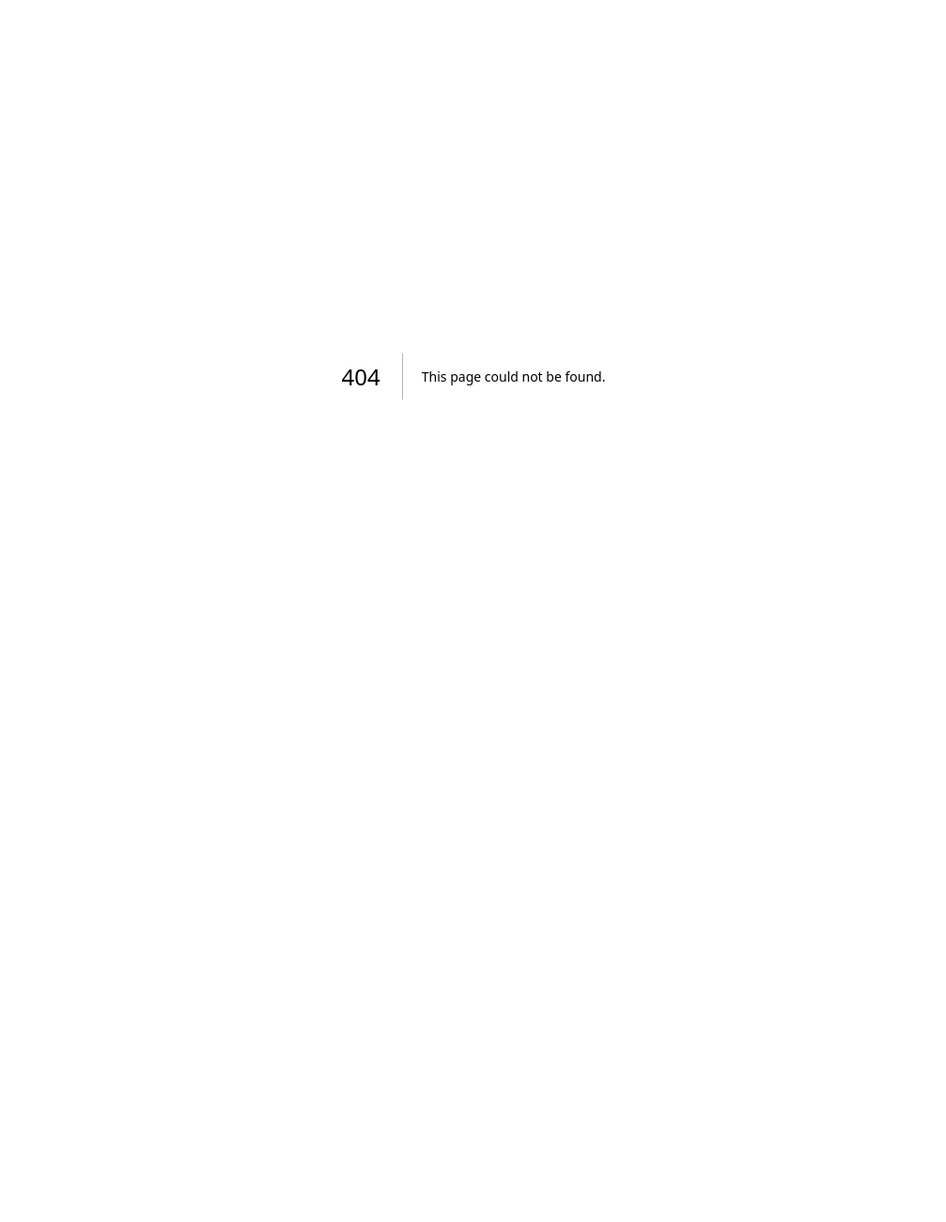
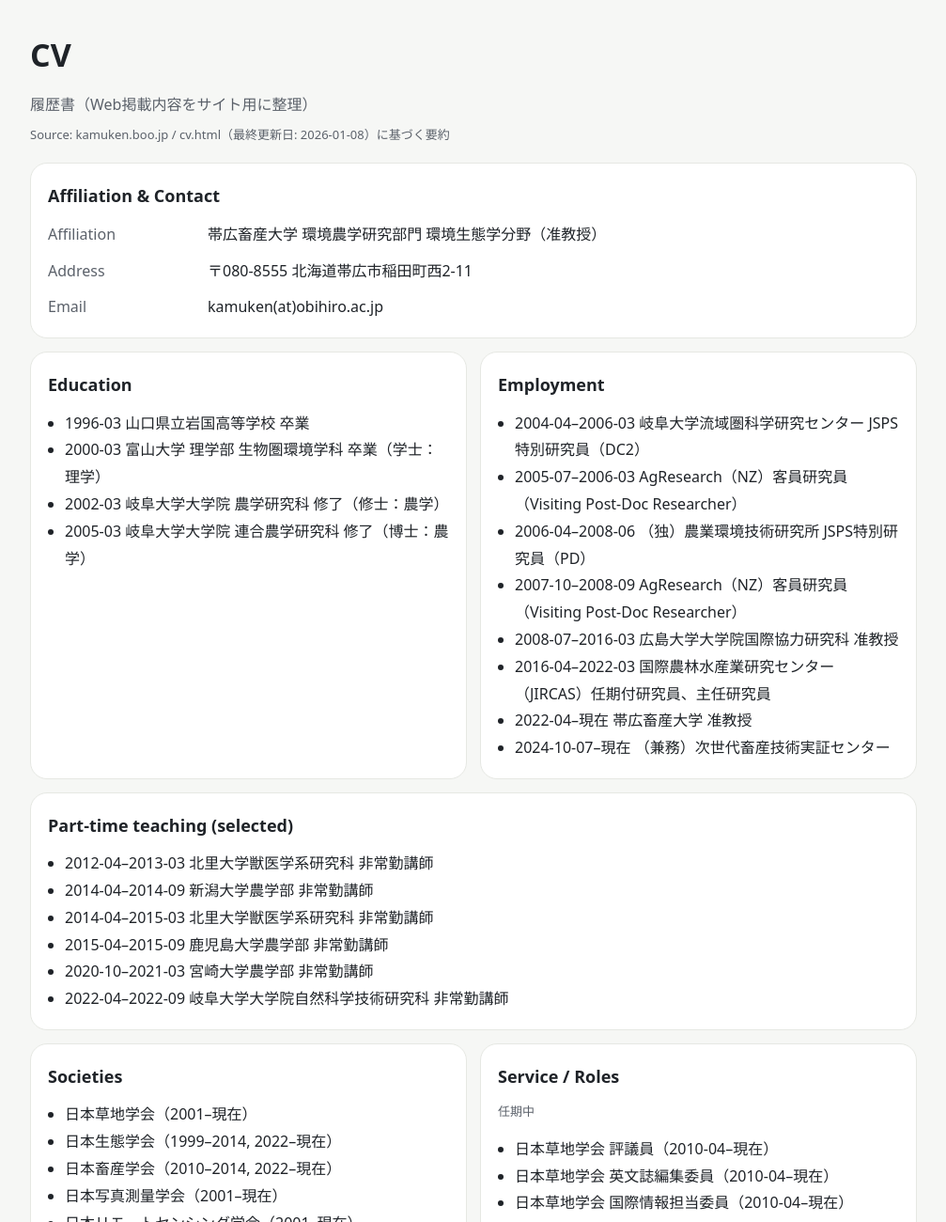
Before and after one commit to kamuken2025/KensukeWeb, a Next.js app: page /cv in a window 1280 px wide. Before the commit this address had no page. Shown: the top 1300 px of the page at 94% size, without its empty margins (136-1143 px from the left). Before the commit the page ends 800 px from the top, so only its background shows below. Built offline with nearby package versions, Linux system fonts and the light colour scheme.

Commit message:
add CV link to home

```diff
--- /dev/null
+++ b/app/cv/page.tsx
@@ -0,0 +1,178 @@
+import Link from "next/link";
+
+export default function CvPage() {
+  return (
+    <main className="container">
+      <style>{`
+        .grid2{
+          display: grid;
+          grid-template-columns: 1fr 1fr;
+          gap: 14px;
+        }
+        .kv{
+          display: grid;
+          grid-template-columns: 160px 1fr;
+          gap: 10px;
+          margin: 0;
+        }
+        .kv dt{ color: var(--muted); }
+        .kv dd{ margin: 0; }
+        .list{
+          margin: 0;
+          padding-left: 18px;
+        }
+        .small{ font-size: 13px; }
+        @media (max-width: 860px){
+          .grid2{ grid-template-columns: 1fr; }
+          .kv{ grid-template-columns: 1fr; }
+        }
+      `}</style>
+
+      <header style={{ marginBottom: 18 }}>
+        <h1 className="h1">CV</h1>
+        <p className="muted" style={{ marginTop: 8, marginBottom: 0 }}>
+          履歴書（Web掲載内容をサイト用に整理）
+        </p>
+        <p className="muted small" style={{ marginTop: 6, marginBottom: 0 }}>
+          Source: kamuken.boo.jp / cv.html（最終更新日: 2026-01-08）に基づく要約
+        </p>
+      </header>
+
+      {/* Affiliation / Contact */}
+      <section className="card" style={{ marginBottom: 14 }}>
+        <h2 className="h2">Affiliation & Contact</h2>
+        <dl className="kv">
+          <dt>Affiliation</dt>
+          <dd>帯広畜産大学 環境農学研究部門 環境生態学分野（准教授）</dd>
+
+          <dt>Address</dt>
+          <dd>〒080-8555 北海道帯広市稲田町西2-11</dd>
+
+          <dt>Email</dt>
+          <dd>kamuken(at)obihiro.ac.jp</dd>
+        </dl>
+      </section>
+
+      {/* Education / Employment */}
+      <section className="grid2" style={{ marginBottom: 14 }}>
+        <div className="card">
+          <h2 className="h2">Education</h2>
+          <ul className="list">
+            <li>1996-03 山口県立岩国高等学校 卒業</li>
+            <li>2000-03 富山大学 理学部 生物圏環境学科 卒業（学士：理学）</li>
+            <li>2002-03 岐阜大学大学院 農学研究科 修了（修士：農学）</li>
+            <li>2005-03 岐阜大学大学院 連合農学研究科 修了（博士：農学）</li>
+          </ul>
+        </div>
+
+        <div className="card">
+          <h2 className="h2">Employment</h2>
+          <ul className="list">
+            <li>2004-04–2006-03 岐阜大学流域圏科学研究センター JSPS特別研究員（DC2）</li>
+            <li>2005-07–2006-03 AgResearch（NZ）客員研究員（Visiting Post-Doc Researcher）</li>
+            <li>2006-04–2008-06 （独）農業環境技術研究所 JSPS特別研究員（PD）</li>
+            <li>2007-10–2008-09 AgResearch（NZ）客員研究員（Visiting Post-Doc Researcher）</li>
+            <li>2008-07–2016-03 広島大学大学院国際協力研究科 准教授</li>
+            <li>2016-04–2022-03 国際農林水産業研究センター（JIRCAS）任期付研究員、主任研究員</li>
+            <li>2022-04–現在 帯広畜産大学 准教授</li>
+            <li>2024-10-07–現在 （兼務）次世代畜産技術実証センター</li>
+          </ul>
+        </div>
+      </section>
+
+      {/* Part-time teaching */}
+      <section className="card" style={{ marginBottom: 14 }}>
+        <h2 className="h2">Part-time teaching (selected)</h2>
+        <ul className="list">
+          <li>2012-04–2013-03 北里大学獣医学系研究科 非常勤講師</li>
+          <li>2014-04–2014-09 新潟大学農学部 非常勤講師</li>
+          <li>2014-04–2015-03 北里大学獣医学系研究科 非常勤講師</li>
+          <li>2015-04–2015-09 鹿児島大学農学部 非常勤講師</li>
+          <li>2020-10–2021-03 宮崎大学農学部 非常勤講師</li>
+          <li>2022-04–2022-09 岐阜大学大学院自然科学技術研究科 非常勤講師</li>
+        </ul>
+      </section>
+
+      {/* Societies / Roles */}
+      <section className="grid2" style={{ marginBottom: 14 }}>
+        <div className="card">
+          <h2 className="h2">Societies</h2>
+          <ul className="list">
+            <li>日本草地学会（2001–現在）</li>
+            <li>日本生態学会（1999–2014, 2022–現在）</li>
+            <li>日本畜産学会（2010–2014, 2022–現在）</li>
+            <li>日本写真測量学会（2001–現在）</li>
+            <li>日本リモートセンシング学会（2001–現在）</li>
+            <li>システム農学会（1999–現在）</li>
+            <li>デジタル北海道（2022–現在）</li>
+            <li>北海道ドローン協会（2022–現在）</li>
+            <li>New Zealand Grassland Association（2005–現在）</li>
+            <li>The British Grassland Society（2005–現在）</li>
+          </ul>
+        </div>
+
+        <div className="card">
+          <h2 className="h2">Service / Roles</h2>
+          <p className="muted small" style={{ marginTop: 0 }}>
+            任期中
+          </p>
+          <ul className="list">
+            <li>日本草地学会 評議員（2010-04–現在）</li>
+            <li>日本草地学会 英文誌編集委員（2010-04–現在）</li>
+            <li>日本草地学会 国際情報担当委員（2010-04–現在）</li>
+            <li>システム農学会 企画委員長（2017-04–現在）</li>
+          </ul>
+          <p className="muted small" style={{ marginTop: 12 }}>
+            任期終了
+          </p>
+          <ul className="list">
+            <li>日本草地学会 企画委員（2011-04–2013-03）</li>
+            <li>日本草地学会 編集幹事（2013-04–2015-03）</li>
+            <li>日本生態学会中国四国支部会 庶務幹事（2010-04–2012-03）</li>
+            <li>システム農学会 編集委員（2011-04–2017-03）</li>
+          </ul>
+        </div>
+      </section>
+
+      {/* Awards */}
+      <section className="card" style={{ marginBottom: 14 }}>
+        <h2 className="h2">Awards (selected)</h2>
+        <ul className="list">
+          <li>2003-10 Young Author Award（ISPRS WG VII/6, Kyoto）</li>
+          <li>2005-03 ベストポスター最優秀賞（日本草地学会大会）</li>
+          <li>2006-03 ベストポスター最優秀賞（日本草地学会大会）</li>
+          <li>2006-03 日本草地学会奨励賞</li>
+          <li>2008-10 システム農学会優秀発表賞（北村賞）</li>
+          <li>2008-05（共著）日本リモートセンシング学会優秀論文発表賞</li>
+          <li>2009-11（共著）日本リモートセンシング学会学会賞</li>
+          <li>2021-01（共著）日本草地学会 英文誌論文賞</li>
+          <li>2021-03（共著）SATテクノロジー・ショーケース2021 ベスト異分野交流賞</li>
+        </ul>
+      </section>
+
+      {/* Qualifications */}
+      <section className="card">
+        <h2 className="h2">Qualifications (selected)</h2>
+        <ul className="list">
+          <li>高等学校教諭一種免許状（理科）</li>
+          <li>中学校教諭一種免許状（理科）</li>
+          <li>第一種衛生管理者</li>
+          <li>ITパスポート</li>
+          <li>第三級陸上特殊無線技士</li>
+          <li>無人航空従事者 3級 / 2級 / 1級（マルチコプター）</li>
+        </ul>
+
+        <p className="muted small" style={{ marginTop: 10, marginBottom: 0 }}>
+          ※ 免許番号など細かな情報は、必要に応じて追記してください（公開範囲の調整に向きます）。
+        </p>
+      </section>
+
+      <footer className="footer">
+        <Link href="/">← Back to Home</Link>
+        <span className="muted">
+          · <Link href="/about">About</Link> · <Link href="/projects">Projects</Link> · <Link href="/contact">Contact</Link>
+        </span>
+      </footer>
+    </main>
+  );
+}
```
Also changed, not shown: app/page.tsx (+4 -9 lines).
